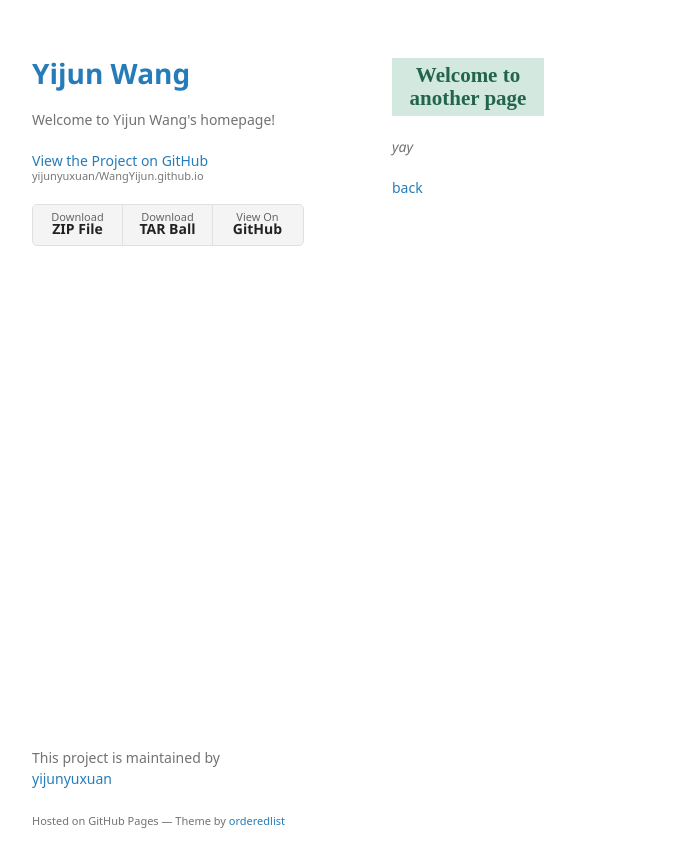
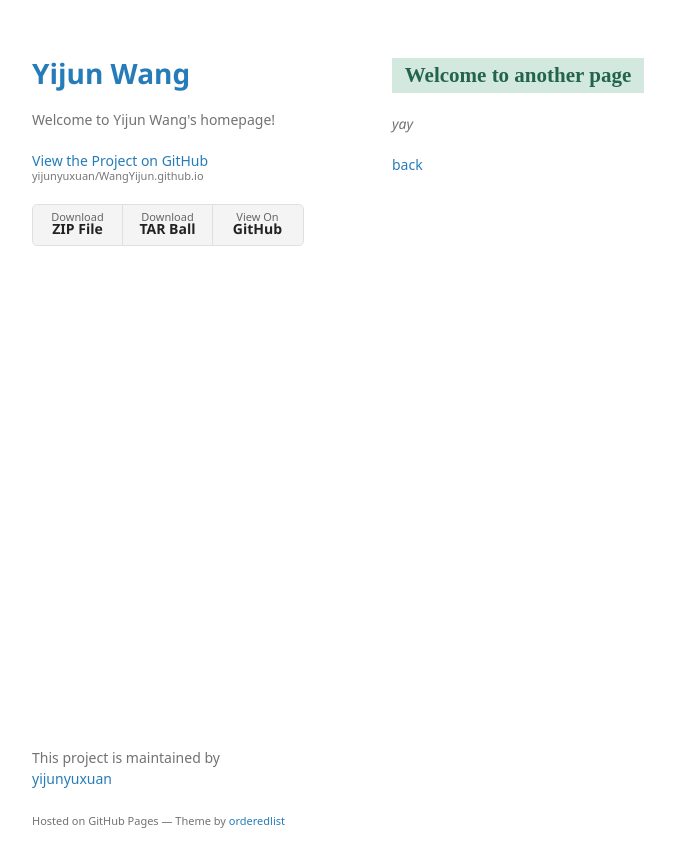
Before and after one commit to yijunyuxuan/WangYijun.github.io, a Jekyll site: the page built from another-page.md, in a window 1280 px wide. Shown: the top 867 px of the page, without its empty margins (178-853 px from the left). Built offline with Jekyll 4.4.1, drawn with Linux system fonts in a browser that asks for light colours; some web fonts are replaced; our own code applies the rules of GitHub Pages for plain Markdown files.

Commit message:
Update jekyll-theme-minimal.scss

```diff
--- a/_sass/jekyll-theme-minimal.scss
+++ b/_sass/jekyll-theme-minimal.scss
@@ -27,7 +27,7 @@ h1 {
 }
 
 h2 {
-  width: 140px;
+  width: 240px;
   background-color: #d3e8df;
   padding: 6px;
   text-align: center;
```
